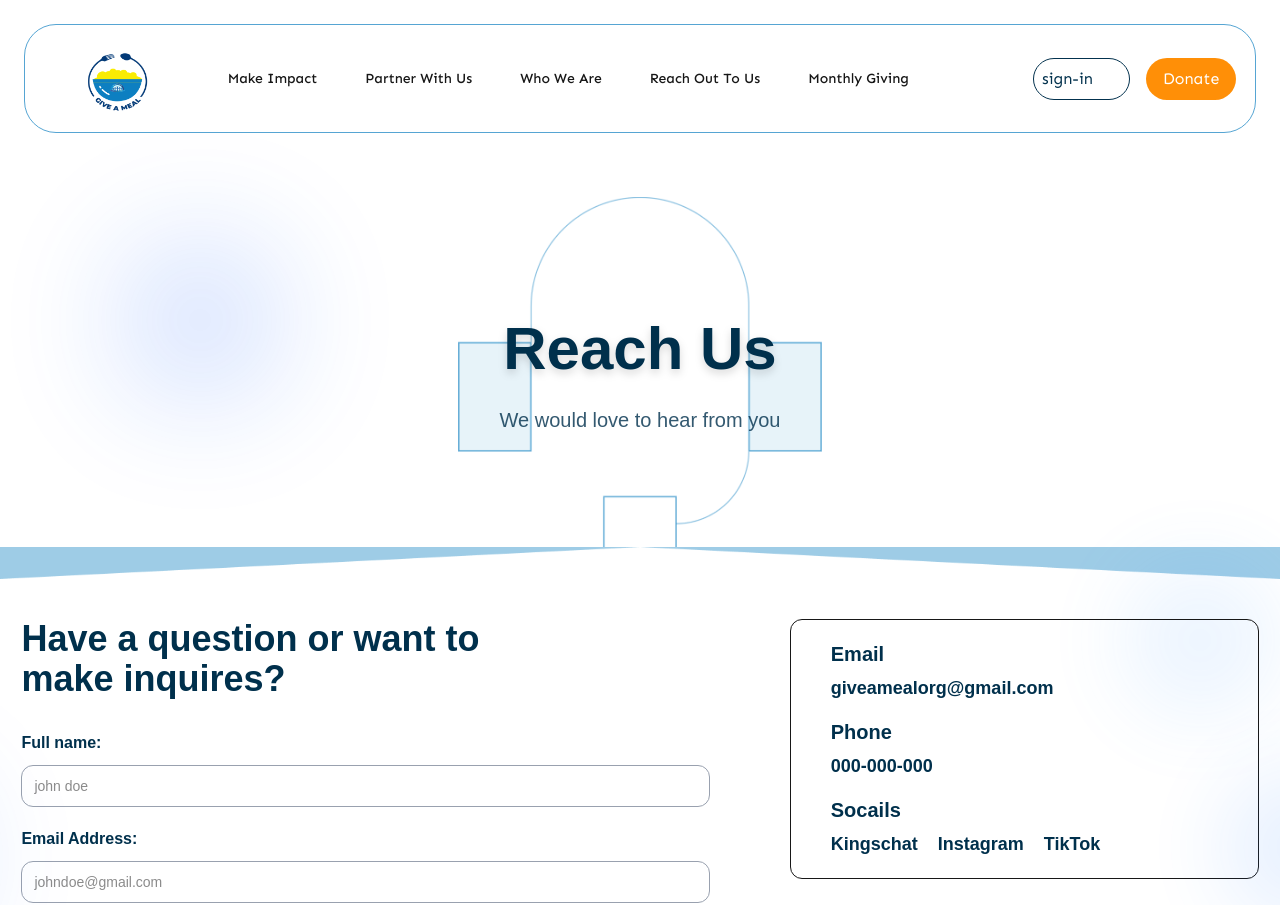
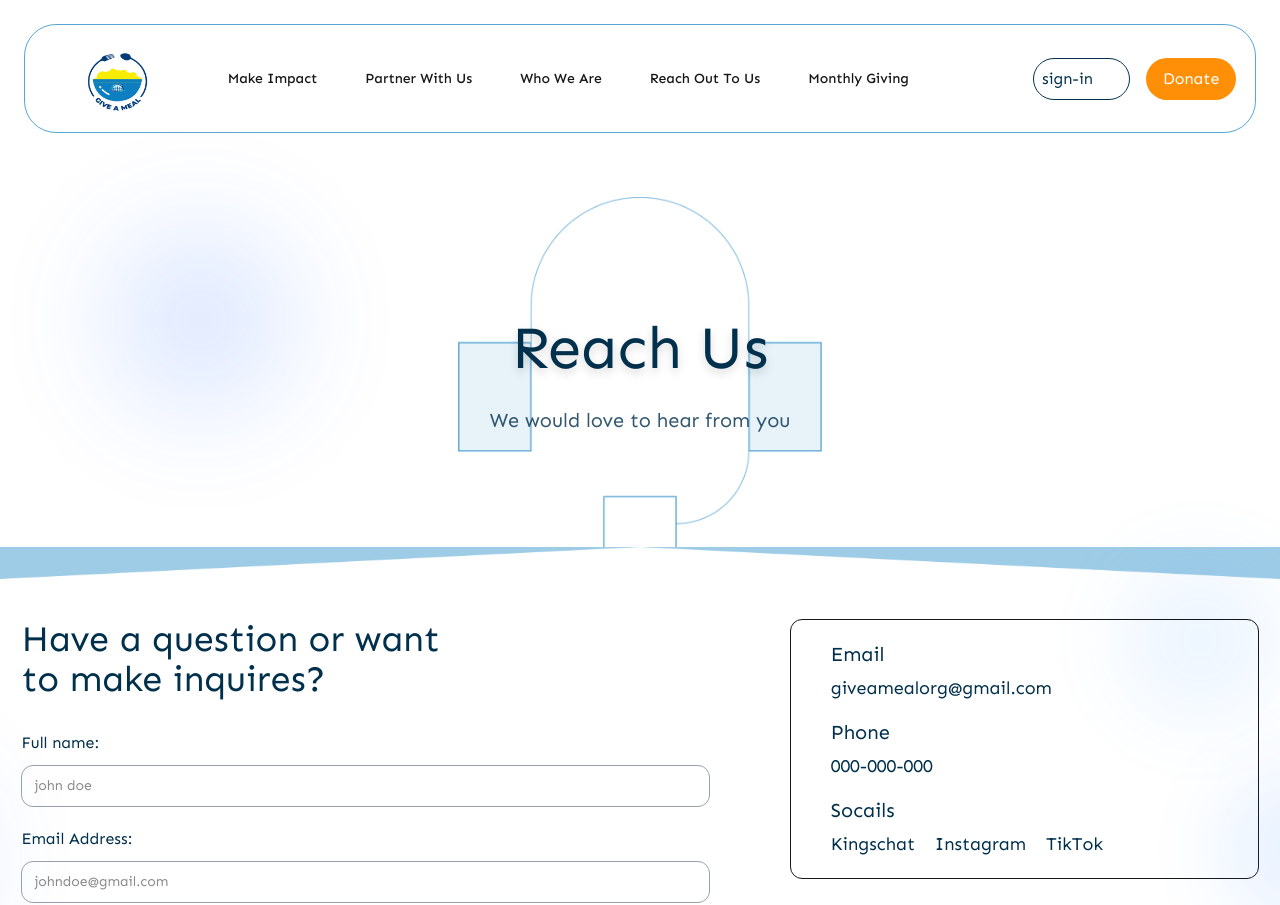
Before and after one commit to Goodtech001/give-a-meal, a Next.js app: page /contact in a window 1280 px wide. Shown: the top 905 px of the page. Built offline with nearby package versions, Linux system fonts and the light colour scheme; grey boxes are pictures that could not be loaded; some icons are missing.

Commit message:
`Updated contact form and contact details section with minor styling changes`

```diff
--- a/section/reach-us/contact-details.tsx
+++ b/section/reach-us/contact-details.tsx
@@ -7,49 +7,45 @@ export default function ContactDetails() {
       {/* LEFT */}
       <div className="col-span-12 md:col-span-7 relative">
         <div className="md:w-2/3 w-full">
-          <h1 className="text-[#00304C] md:text-4xl text-2xl md:text-start text-center font-bold">
+          <h1 className="text-[#00304C] md:text-4xl text-2xl md:text-start text-center font">
             Have a question or want to make inquires?
           </h1>
         </div>
 
         <div>
           <form className="w-full max-w-96 md:max-w-full mx-auto md:mx-0 space-y-5 pt-8">
-            <label className="text-[#00304C] text-base font-bold">
-              Full name:
-            </label>
+            <label className="text-[#00304C] text-base font">Full name:</label>
             <div className="pt-2.5 w-full">
               <input
                 type="text"
                 placeholder="john doe"
-                className="w-full px-3 py-2.5 text-sm rounded-xl border border-gray-400 focus:outline-none focus:ring-1 focus:ring-[#00304c]"
+                className="w-full px-3 py-2.5 text-sm rounded-xl border font border-gray-400 focus:outline-none focus:ring-1 focus:ring-[#00304c]"
               />
             </div>
 
-            <label className="text-[#00304C] text-base font-bold">
+            <label className="text-[#00304C] text-base font">
               Email Address:
             </label>
             <div className="pt-2.5 w-full">
               <input
                 type="email"
                 placeholder="johndoe@gmail.com"
-                className="w-full px-3 py-2.5 text-sm rounded-xl border border-gray-400 focus:outline-none focus:ring-1 focus:ring-[#00304c]"
+                className="w-full px-3 py-2.5 text-sm rounded-xl border font border-gray-400 focus:outline-none focus:ring-1 focus:ring-[#00304c]"
               />
             </div>
 
-            <label className="text-[#00304C] text-base font-bold">
-              Message:
-            </label>
+            <label className="text-[#00304C] text-base font">Message:</label>
             <div className="pt-2.5 w-full">
               <textarea
                 placeholder="Write your message..."
                 rows={5}
-                className="w-full px-3 py-2.5 text-sm rounded-xl border border-gray-400 focus:outline-none focus:ring-1 focus:ring-[#00304c]"
+                className="w-full px-3 font py-2.5 text-sm rounded-xl border border-gray-400 focus:outline-none focus:ring-1 focus:ring-[#00304c]"
               />
             </div>
 
             <button
               type="submit"
-              className="btn-secondary btn w-full mt-6 cursor-pointer"
+              className="btn-secondary btn w-full mt-6 font cursor-pointer"
             >
               <span>Submit</span>
             </button>
@@ -63,25 +59,23 @@ export default function ContactDetails() {
       <div className="col-span-12 md:col-span-5 relative">
         <div className="flex border w-full max-w-96 md:max-w-xl mx-auto md:mx-0 pl-6 pr-16 md:pl-10 md:pr-20 rounded-xl py-5 flex-col space-y-4">
           <div>
-            <h1 className="text-[#00304C] text-xl font-bold">Email</h1>
-            <p className="text-[#00304C] text-lg font-bold pt-1.5 break-words">
+            <h1 className="text-[#00304C] text-xl font">Email</h1>
+            <p className="text-[#00304C] text-lg font pt-1.5 break-words">
               giveamealorg@gmail.com
             </p>
           </div>
 
           <div>
-            <h1 className="text-[#00304C] text-xl font-bold">Phone</h1>
-            <p className="text-[#00304C] text-lg font-bold pt-1.5">
-              000-000-000
-            </p>
+            <h1 className="text-[#00304C] text-xl font">Phone</h1>
+            <p className="text-[#00304C] text-lg font pt-1.5">000-000-000</p>
           </div>
 
           <div>
-            <h1 className="text-[#00304C] text-xl font-bold">Socails</h1>
+            <h1 className="text-[#00304C] text-xl font">Socails</h1>
             <div className="flex gap-5 pt-1.5 flex-wrap">
-              <p className="text-[#00304C] text-lg font-bold">Kingschat</p>
-              <p className="text-[#00304C] text-lg font-bold">Instagram</p>
-              <p className="text-[#00304C] text-lg font-bold">TikTok</p>
+              <p className="text-[#00304C] text-lg font">Kingschat</p>
+              <p className="text-[#00304C] text-lg font">Instagram</p>
+              <p className="text-[#00304C] text-lg font">TikTok</p>
             </div>
           </div>
         </div>
--- a/section/reach-us/reach-us-hero.tsx
+++ b/section/reach-us/reach-us-hero.tsx
@@ -41,11 +41,11 @@ export default function ReachUsHeroSection() {
 
             {/* 3. The Text Content Centered on top */}
             <div className="absolute inset-0 flex flex-col justify-center items-center text-center  p-4">
-              <h1 className="text-[#00304C] text-4xl md:text-6xl font-bold leading-tight drop-shadow-lg">
+              <h1 className="text-[#00304C] text-4xl font md:text-6xl leading-tight drop-shadow-lg">
                 Reach Us
               </h1>
 
-              <p className="max-w-lg pt-5  text-lg md:text-xl text-[#00304CCC]">
+              <p className="max-w-lg pt-5 font  text-lg md:text-xl text-[#00304CCC]">
                 We would love to hear from you
               </p>
             </div>
```
